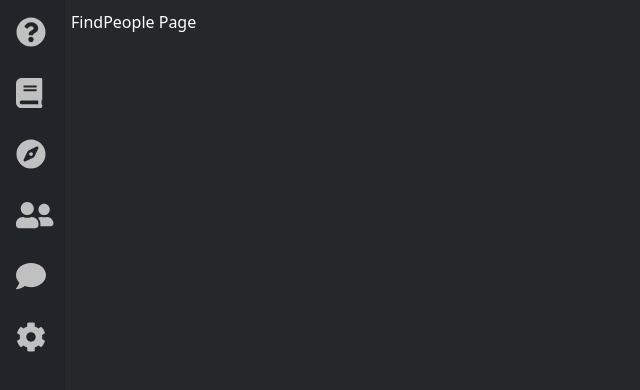
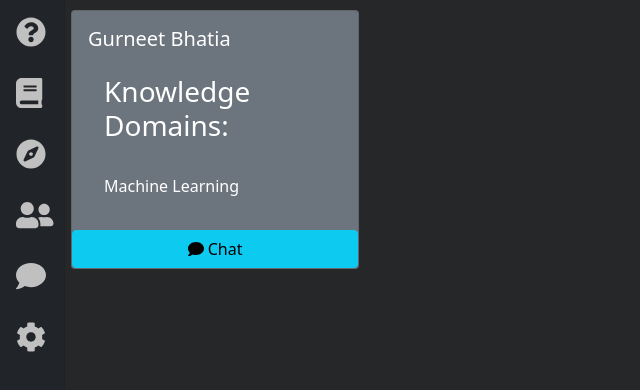
Before and after one commit to gurneetbhatia/p2p-academics, a React (Create React App) app: page /find-people in a window 1280 px wide. Shown: the top 390 px of the page, without its empty margins (0-640 px from the left). Built offline with nearby package versions, Linux system fonts and the light colour scheme.

Commit message:
Refactor design from profile card

```diff
--- a/src/components/profile-card.js
+++ b/src/components/profile-card.js
@@ -1,7 +1,10 @@
 import React from 'react';
 import Card from 'react-bootstrap/Card';
+import Button from 'react-bootstrap/Button';
+import { FontAwesomeIcon } from '@fortawesome/react-fontawesome';
+import { faComment } from '@fortawesome/free-solid-svg-icons';
 
-class ProfileCard extends React.component {
+class ProfileCard extends React.Component {
     constructor(props) {
         super(props);
         this.state = {
@@ -13,11 +16,12 @@ class ProfileCard extends React.component {
     render() {
         return(
             <div>
-                <Card style={{ width: '18rem' }}>
+                <Card bg="secondary" key={0} text="white" style={{ width: '18rem' }} className="mb-2">
                     <Card.Body>
                         <Card.Title>{this.state.name}</Card.Title>
                         <Card.Body><h3>Knowledge Domains:</h3><br></br>{this.state.knowledgeDomains}</Card.Body>
                     </Card.Body>
+                    <Button variant="info"><FontAwesomeIcon icon={faComment}></FontAwesomeIcon> Chat</Button>
                 </Card>
             </div>
         );
--- a/src/pages/find-people-page.js
+++ b/src/pages/find-people-page.js
@@ -1,9 +1,12 @@
 import React from 'react';
+import ProfileCard from '../components/profile-card';
 
 class FindPeoplePage extends React.Component {
     render() {
         return (
-            <div>FindPeople Page</div>
+            <div>
+                <ProfileCard name="Gurneet Bhatia" knowledgeDomains="Machine Learning"></ProfileCard>
+            </div>
         );
     }
 }
```
